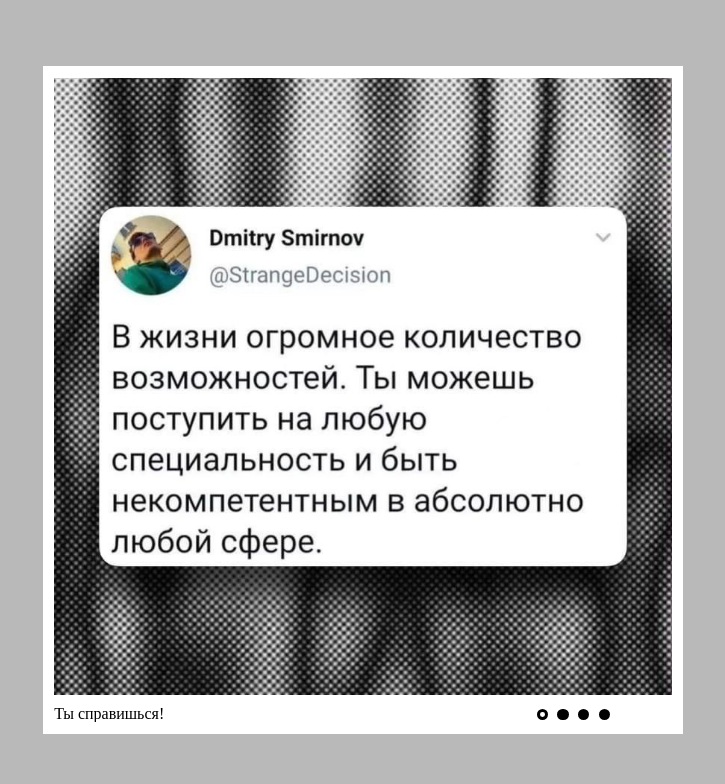
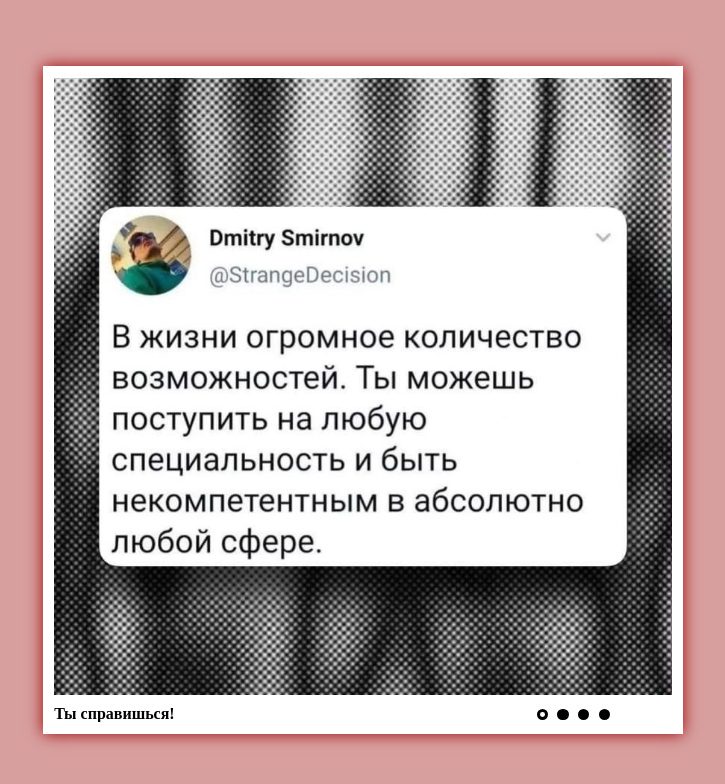
Before and after one commit to Oardieldei/cssMemeSlider, a plain HTML site: page cssMemeSlider/index.html in a window 1280 px wide. Shown: the whole page, without its empty margins (277-1002 px from the left). Drawn offline with Linux system fonts and the light colour scheme.

Commit message:
feat: add some styles

```diff
--- a/cssMemeSlider/style.css
+++ b/cssMemeSlider/style.css
@@ -53,7 +53,7 @@ img {
 /* start */
 
 .body {
-	background: #b9b9b9;
+	background: #d89f9f;
 	min-height: 100vh;
 	display: flex;
 	align-items: center;
@@ -67,6 +67,7 @@ img {
 	display: flex;
 	flex-direction: column;
 	gap: .7rem;
+	box-shadow: 0 0 15px #9c0303;
 }
 
 .slider > input {
@@ -113,6 +114,7 @@ img {
 
 .slider__text {
 	width: 30rem;
+	font-weight: 700;
 }
 
 .slider__bottom {
```
